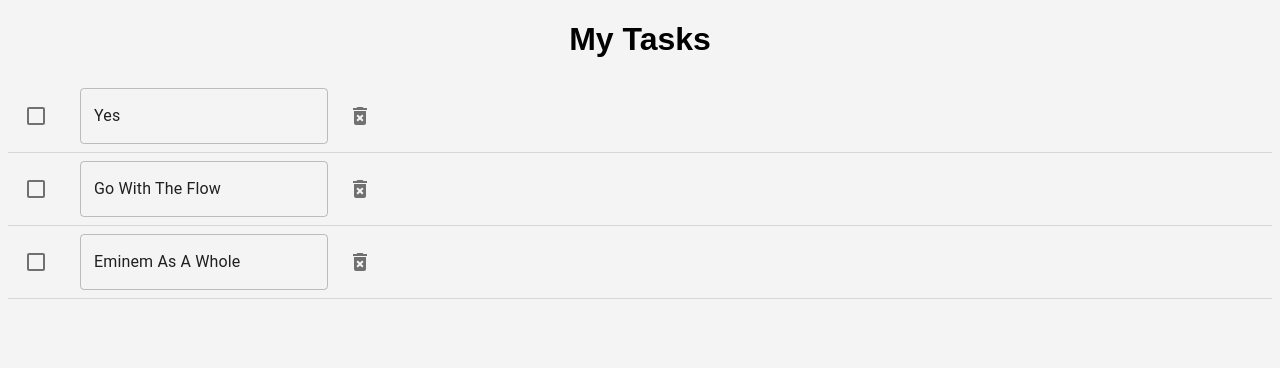
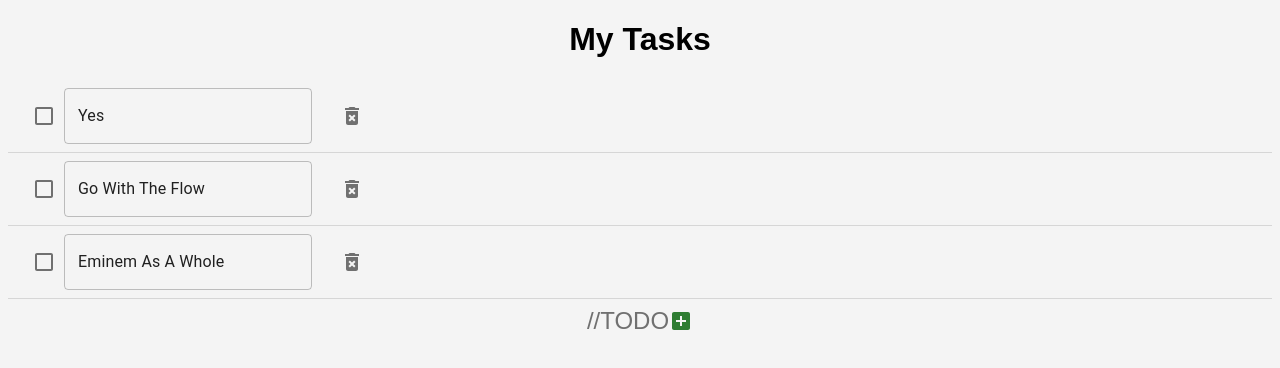
Before and after one commit to AgentGP/task, a React (Create React App) app: page / in a window 1280 px wide. Shown: the top 368 px of the page. Built offline with nearby package versions, Linux system fonts and the light colour scheme.

Commit message:
Close To Finish

```diff
--- a/src/App.js
+++ b/src/App.js
@@ -1,6 +1,8 @@
 import React, { useState } from "react";
-import { ListItem, ListItemButton, ListItemIcon, ListItemText, TextField } from "@mui/material";
-import { CheckBoxOutlined, CheckBoxOutlineBlankOutlined, DeleteForever } from '@mui/icons-material';
+import { IconButton, ListItem, TextField } from "@mui/material";
+import { CheckBoxOutlined, CheckBoxOutlineBlankOutlined, DeleteForever, AddBox } from '@mui/icons-material';
+
+
 
 export default function App() {
 
@@ -14,52 +16,56 @@ export default function App() {
   // console.log(tasks.map(({id, text}) => console.log(id + " " + text)))
 
   //#region set tasks
-  const toggleTaskCompletion = (id, updates) => {
+  const updateTask = (id, updates) => {
     setTasks(prevTasks =>
       prevTasks.map(task =>
         task.id === id ? { ...task, ...updates } : task
       )
     );
   }
-  const editComplete = (id, completed) =>
-    toggleTaskCompletion(id, { completed: completed })
-  const editText = (id, text) =>
-    toggleTaskCompletion(id, { text: text })
 
   // showing a dialog before deleting
   const deleteTask = (id) => {
-
+    // TODO add a dialog
     setTasks(tasks => tasks.filter((task) => task.id !== id))
   }
-  //const editSubStep =
   //#endregion
 
 
   // display a task
-  const taskItem = ({ id, text, completed, steps }) => {
+  const taskItem = ({ id, text, completed }) => {
     return (
       <ListItem variant="filled" divider>
-        <ListItemIcon onClick={() => toggleTaskCompletion(id, { completed: !completed })}>
+        <IconButton onClick={() => updateTask(id, { completed: !completed })}>
           {completed ? <CheckBoxOutlined /> : <CheckBoxOutlineBlankOutlined />}
-        </ListItemIcon>
+        </IconButton>
         <TextField
           value={text}
           variant="outlined"
-          onChange={(e) => editText(id, e.target.value)} //update text
           style={{ textDecoration: completed ? "line-through" : "none" }} //line-through when complete
+          onChange={(e) => updateTask(id, {text: e.target.value})} //update text
+          //onBlur={() => saveToCloud(id, {text: text})}
         />
-        <ListItemIcon style={{ marginLeft: "20px" }} onClick={() => deleteTask(id)}>
+        <IconButton style={{ marginLeft: "20px" }} onClick={() => deleteTask(id)}>
           <DeleteForever />
-        </ListItemIcon>
-        {steps != null && steps.map(task => taskItem(task))}
+        </IconButton>
       </ListItem>
     )
   }
+
+  const addButton = () => {
+    return(
+    <IconButton onClick={() =>
+      updateTask(prevTasks => [...prevTasks, new Task()])}> //TODO
+      <AddBox color="success"/>
+    </IconButton>
+  )}
 
   return (
     <div>
       <h1>My Tasks</h1>
       {tasks.map(task => taskItem(task))}
+      {addButton()}
     </div>
   )
 }
```
